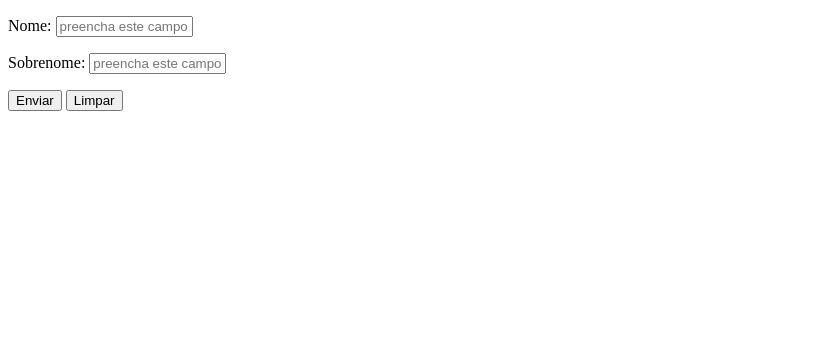
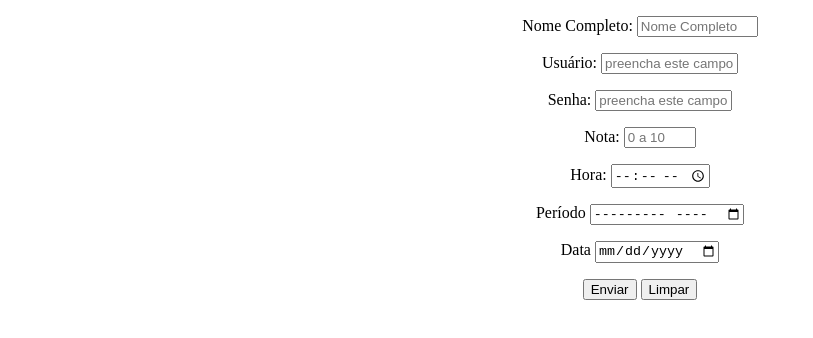
Before and after one commit to CarlosHCBessa/HTML-CSS, a plain HTML site: page EXERCÍCIOS/ex021/form001.html in a window 1280 px wide. Shown: the whole page, without its empty margins (0-813 px from the left). Drawn offline with Linux system fonts and the light colour scheme.

Commit message:
update formulário

```diff
--- a/EXERCÍCIOS/ex021/form001.html
+++ b/EXERCÍCIOS/ex021/form001.html
@@ -5,14 +5,39 @@
     <meta http-equiv="X-UA-Compatible" content="IE=edge">
     <meta name="viewport" content="width=device-width, initial-scale=1.0">
     <title>Formulários</title>
+    <style>
+        form {
+            text-align: center;
+        }
+    </style>
 </head>
 <body>
-    <form action="formato.php" method="get" autocomplete="on">
+    <form action="formato.php" method="post" autocomplete="on">
         <p>
-            <label for="nome">Nome:</label> <input type="text" name="nome" id="nome" minlength="5" maxlength="12" required placeholder="preencha este campo" size="14" autocomplete="username">
+            <label for="nome">Nome Completo:</label>
+            <input type="text" name="nome" id="nome" required autocomplete="name" minlength="5" maxlength="15" placeholder="Nome Completo" size="12">
+        </p>
+        <p>
+            <label for="usuario">Usuário:</label> <input type="text" name="usuario" id="usuario" minlength="5" maxlength="12" required placeholder="preencha este campo" size="14" autocomplete="username">
        </p>
         <p>
-            <label for="sobrenome">Sobrenome:</label> <input type="password" name="sobrenome" id="sobrenome" minlength="8" maxlength="15" required placeholder="preencha este campo" size="14" autocomplete="current-password">
+            <label for="semha">Senha:</label> <input type="password" name="senha" id="senha" minlength="8" maxlength="15" required placeholder="preencha este campo" size="14" autocomplete="current-password">
+        </p>
+         <p>
+            <label for="nota">Nota:</label>
+            <input type="number" name="nota" id="nota" required min="0" max="10" step="0.1" placeholder="0 a 10" size="4">
+        </p>
+        <p>
+            <label for="hora">Hora:</label>
+            <input type="time" name="hora" id="hora" required>
+        </p>
+        <p>
+            <label for="periodo">Período</label>
+            <input type="month" name="periodo" id="periodo" required>
+        </p>
+        <p>
+            <label for="data">Data</label>
+            <input type="date" name="data" id="data" required>
         </p>
         <input type="submit" value="Enviar">
         <input type="reset" value="Limpar">
```
